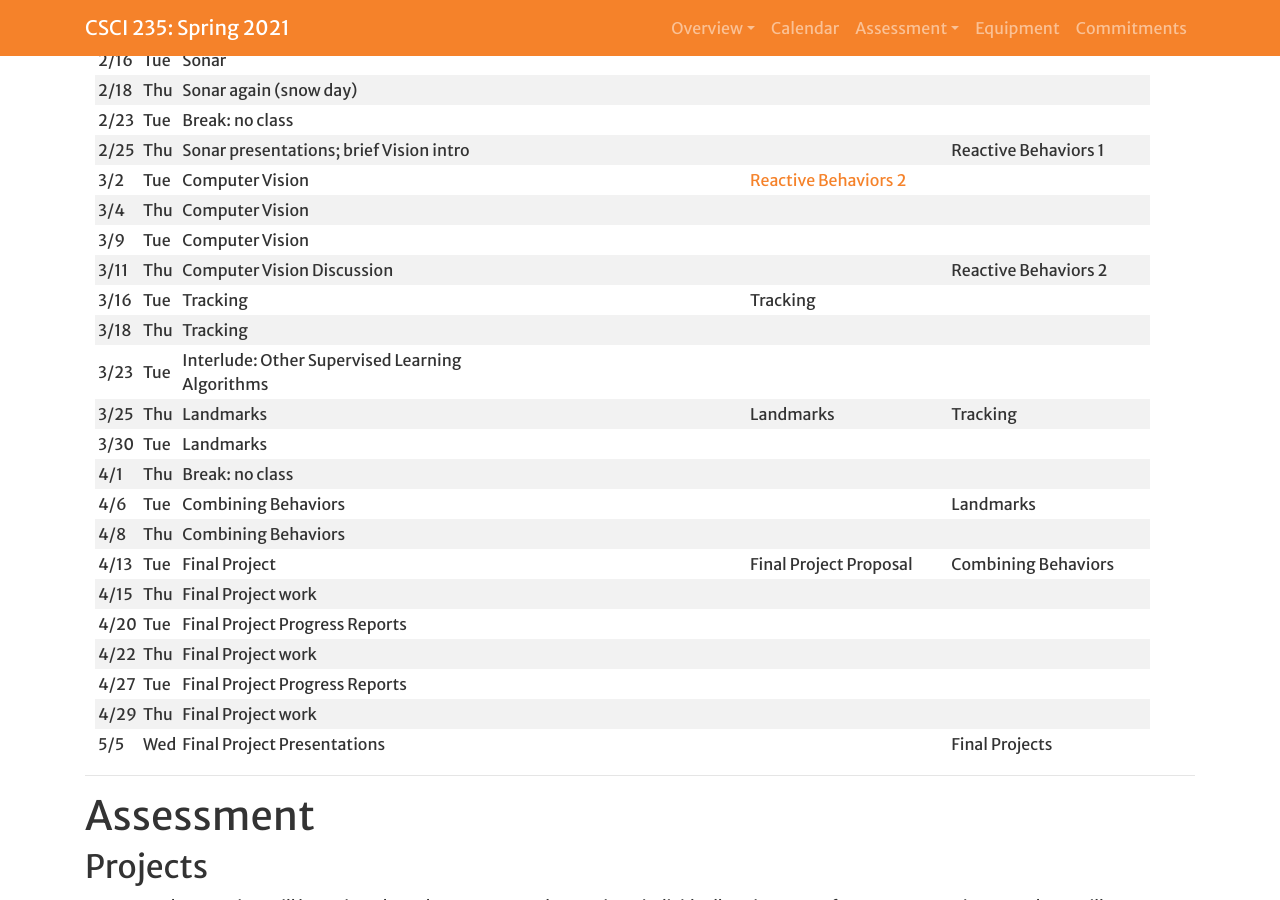
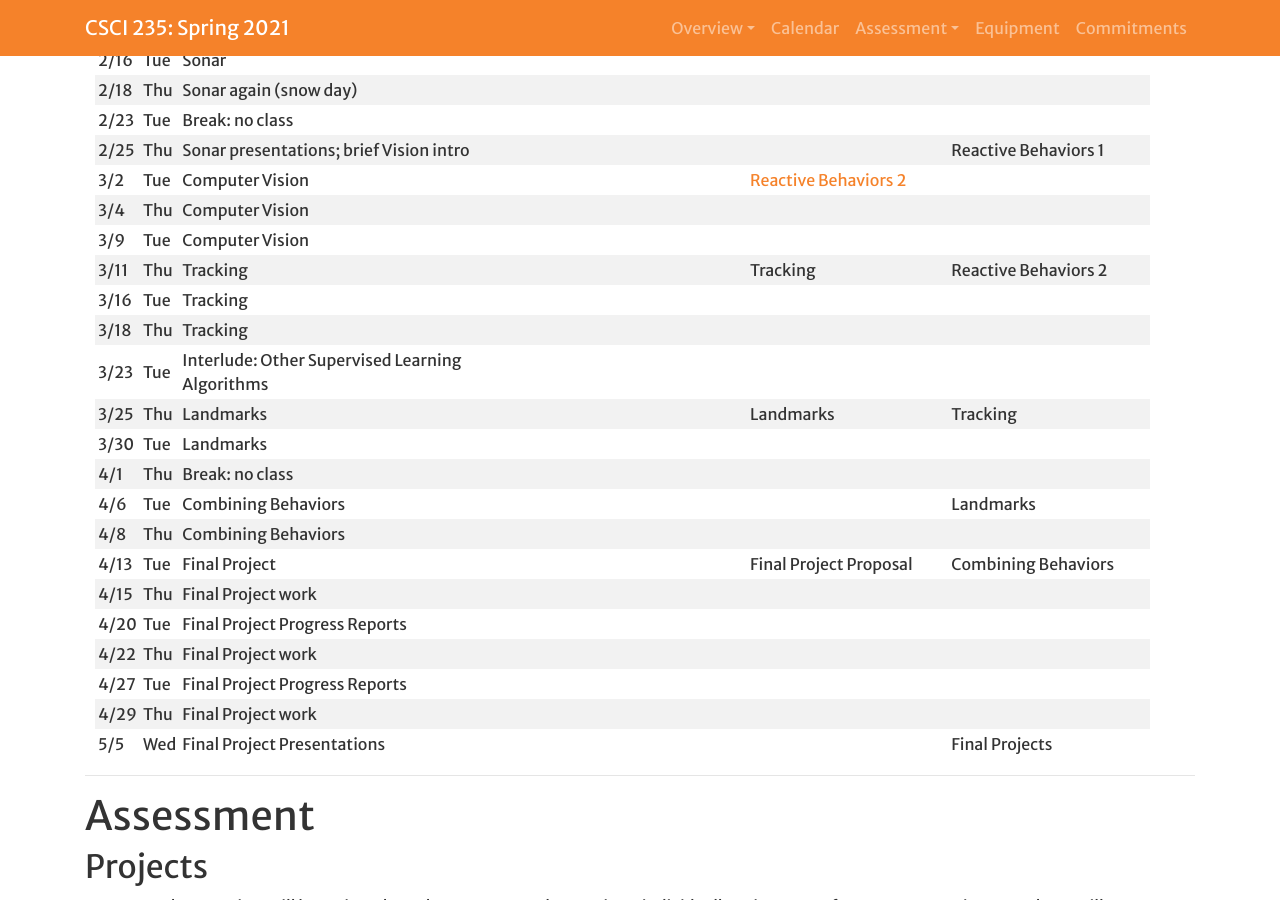
Before and after one commit to Hendrix-CS/csci235, a Jekyll site: the page built from index.md, in a window 1280 px wide and 900 px high, scrolled down 1657 px. Built offline with Jekyll 4.4.1, drawn with Linux system fonts in a browser that asks for light colours; a script that is not in the unit is left out; our own code applies the rules of GitHub Pages for plain Markdown files.

Commit message:
Another schedule change.

```diff
--- a/index.md
+++ b/index.md
@@ -48,8 +48,8 @@ Upon completing this course, our goal is for you to be able to:
 | 3/2  | Tue | Computer Vision |  |  [Reactive Behaviors 2]({{site.baseurl}}/projects/Vision1.html) |  |
 | 3/4  | Thu | Computer Vision |  |  |  |
 | 3/9 | Tue | Computer Vision  |  |  | |
-| 3/11 | Thu | Computer Vision Discussion  |  |  | Reactive Behaviors 2  |
-| 3/16 | Tue | Tracking |  | Tracking |  |
+| 3/11 | Thu | Tracking  |  | Tracking | Reactive Behaviors 2  |
+| 3/16 | Tue | Tracking |  |  |  |
 | 3/18 | Thu | Tracking |  |  |  |
 | 3/23 | Tue | Interlude: Other Supervised Learning Algorithms |  |  |  |
 | 3/25 | Thu | Landmarks |  | Landmarks | Tracking |
```
